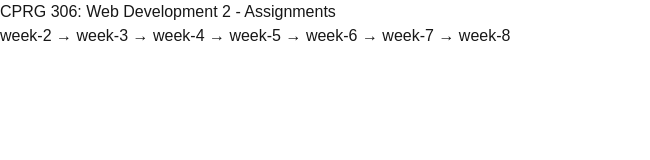
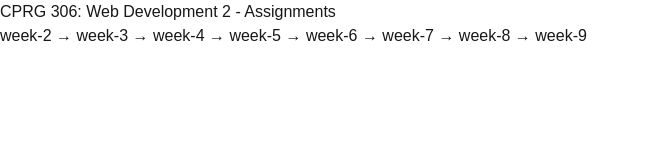
Before and after one commit to Santiago22-py/cprg306-assignments, a Next.js app: page / in a window 1280 px wide. Shown: the top 160 px of the page, without its empty margins (0-650 px from the left). Built offline with nearby package versions, Linux system fonts and the light colour scheme; no server answers.

Commit message:
Added reference to week 9

```diff
--- a/app/page.js
+++ b/app/page.js
@@ -18,6 +18,8 @@ export default function Home() {
         <a href="/week-7"> week-7 </a>
         →
         <a href="/week-8"> week-8 </a>
+        →
+        <a href="/week-9"> week-9 </a>
       </p>
     </main>
   );
```
